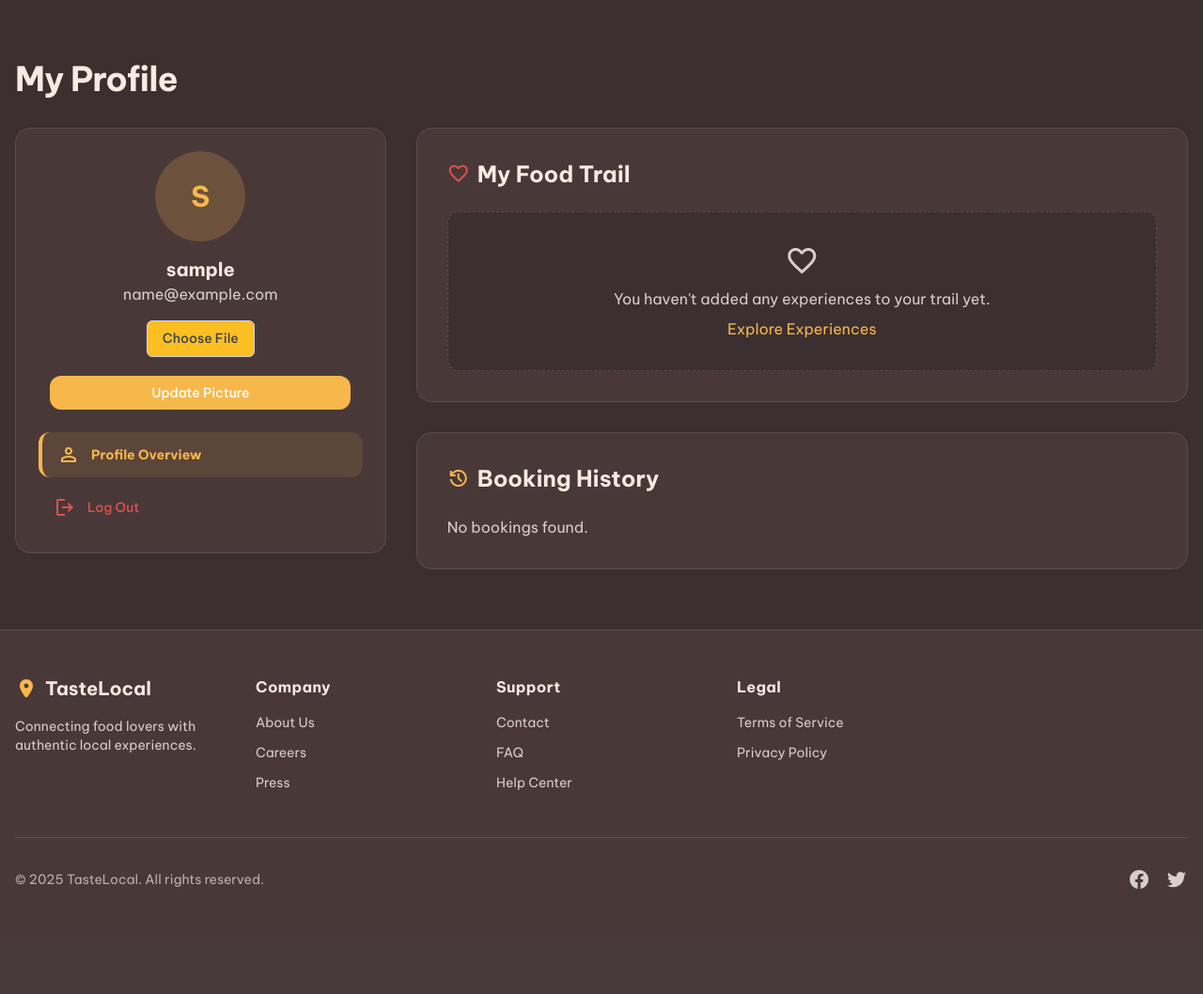
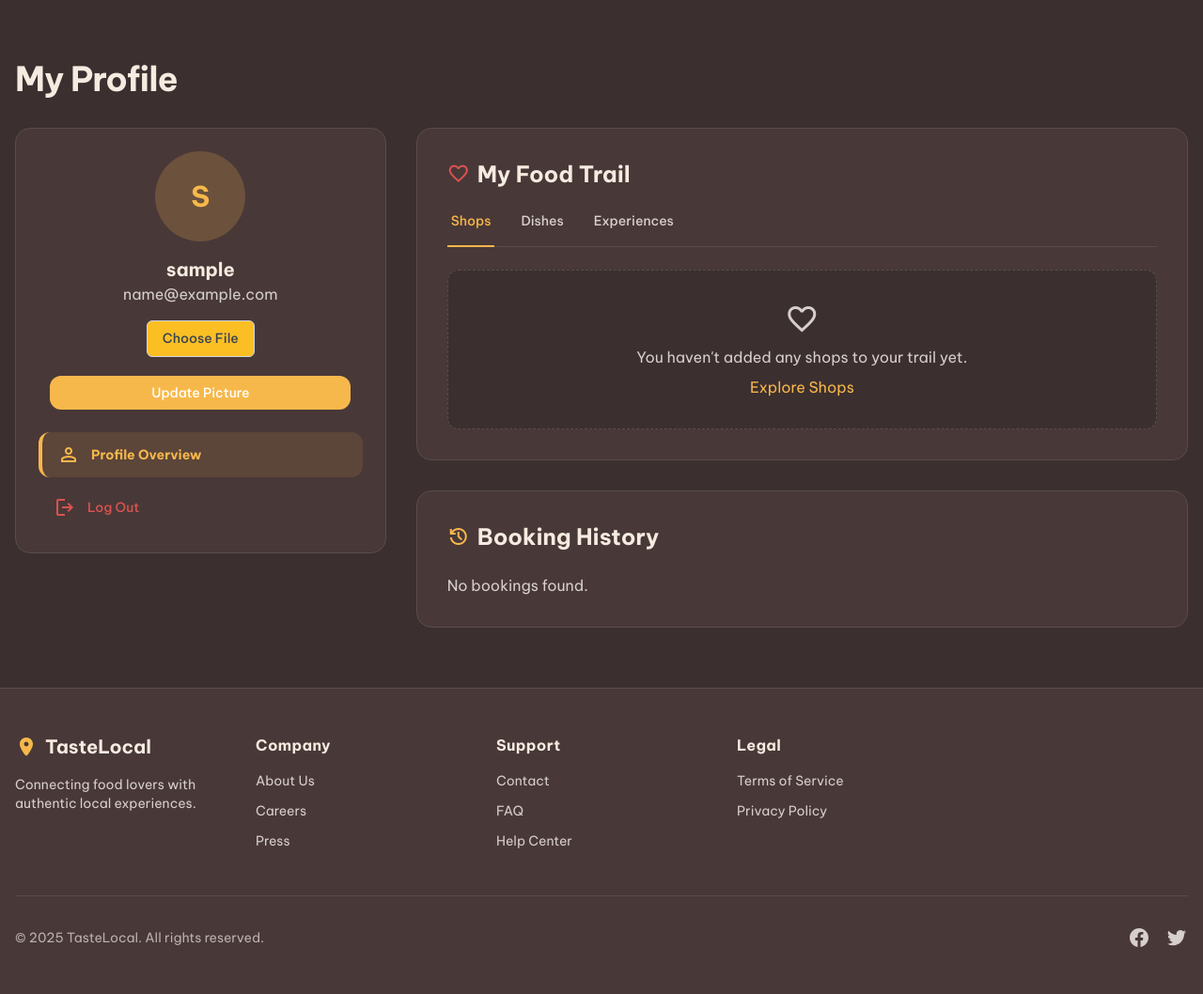
Before and after one commit to jinygoh/LocalFoodTourismPlatform5, a Django app: page /profile/ in a window 1280 px wide. Shown: the part 81-1139 px from the top of the page at 94% size. Before the commit the page ends 1027 px from the top, so only its background shows below. Run offline with Django 5.2, Linux system fonts and the light colour scheme; the visitor is signed in with stand-in values (Sample User, id 1); data comes from the database, SQL or seed files in the repository; data that the repository does not hold is empty; some libraries are stand-ins or nearby versions.

Commit message:
fix: Repair favorites functionality and consolidate UI
- Fixes the non-functional favorites button by ensuring the latest JavaScript is loaded.
- Removes the redundant, separate favorites page.
- Consolidates the display of all favorited items (shops, dishes, and experiences) into a tabbed interface on the user's profile page.

```diff
--- a/core/urls.py
+++ b/core/urls.py
@@ -19,7 +19,6 @@ urlpatterns = [
     path('booking/cancel/<int:pk>/', views.cancel_booking, name='cancel_booking'),
     path('profile/', views.profile, name='profile'),
     path('profile/edit/', views.profile_edit_view, name='profile_edit'),
-    path('favorites/', views.favorites_page, name='favorites'),
     path('vendor/dashboard/', views.vendor_dashboard, name='vendor_dashboard'),
     path('shop/<int:pk>/', views.vendor_detail, name='vendor_detail'),
     path('shop/profile/edit/', views.edit_vendor_profile, name='edit_vendor_profile'),
--- a/core/views.py
+++ b/core/views.py
@@ -241,17 +241,24 @@ def profile(request):
 
     bookings = Booking.objects.filter(user=request.user).order_by('-date')
 
+    shop_content_type = ContentType.objects.get_for_model(Shop)
+    dish_content_type = ContentType.objects.get_for_model(Dish)
     experience_content_type = ContentType.objects.get_for_model(Experience)
-    favorite_experiences_ids = Favorite.objects.filter(
-        user=request.user,
-        content_type=experience_content_type
-    ).values_list('object_id', flat=True)
+
+    favorite_shops_ids = Favorite.objects.filter(user=request.user, content_type=shop_content_type).values_list('object_id', flat=True)
+    favorite_dishes_ids = Favorite.objects.filter(user=request.user, content_type=dish_content_type).values_list('object_id', flat=True)
+    favorite_experiences_ids = Favorite.objects.filter(user=request.user, content_type=experience_content_type).values_list('object_id', flat=True)
+
+    favorite_shops = Shop.objects.filter(pk__in=favorite_shops_ids)
+    favorite_dishes = Dish.objects.filter(pk__in=favorite_dishes_ids)
     favorite_experiences = Experience.objects.filter(pk__in=favorite_experiences_ids)
 
     return render(request, 'core/profile.html', {
         'form': form,
         'bookings': bookings,
-        'favorites': favorite_experiences,
+        'favorite_shops': favorite_shops,
+        'favorite_dishes': favorite_dishes,
+        'favorite_experiences': favorite_experiences,
         'user_profile': user_profile
     })
 
@@ -402,28 +409,6 @@ def profile_edit_view(request):
         'profile_form': profile_form
     })
 
-@login_required
-def favorites_page(request):
-    if not request.user.is_tourist:
-        return redirect('home')
-
-    shop_content_type = ContentType.objects.get_for_model(Shop)
-    dish_content_type = ContentType.objects.get_for_model(Dish)
-    experience_content_type = ContentType.objects.get_for_model(Experience)
-
-    favorite_shops_ids = Favorite.objects.filter(user=request.user, content_type=shop_content_type).values_list('object_id', flat=True)
-    favorite_dishes_ids = Favorite.objects.filter(user=request.user, content_type=dish_content_type).values_list('object_id', flat=True)
-    favorite_experiences_ids = Favorite.objects.filter(user=request.user, content_type=experience_content_type).values_list('object_id', flat=True)
-
-    favorite_shops = Shop.objects.filter(pk__in=favorite_shops_ids)
-    favorite_dishes = Dish.objects.filter(pk__in=favorite_dishes_ids)
-    favorite_experiences = Experience.objects.filter(pk__in=favorite_experiences_ids)
-
-    return render(request, 'core/favorites.html', {
-        'favorite_shops': favorite_shops,
-        'favorite_dishes': favorite_dishes,
-        'favorite_experiences': favorite_experiences,
-    })
 
 @require_POST
 @login_required
--- a/templates/base.html
+++ b/templates/base.html
@@ -74,10 +74,6 @@
                             href="{% url 'explore' %}">Explore</a>
                         <a class="text-sm font-medium hover:text-primary transition-colors"
                             href="{% url 'about' %}">About</a>
-                        {% if user.is_authenticated and user.is_tourist %}
-                        <a class="text-sm font-medium hover:text-primary transition-colors"
-                            href="{% url 'favorites' %}">My Favorites</a>
-                        {% endif %}
                         {% if user.is_authenticated and user.is_vendor %}
                         <a class="text-sm font-medium hover:text-primary transition-colors"
                             href="{% url 'vendor_dashboard' %}">Vendor Dashboard</a>
@@ -183,7 +179,8 @@
     </div>
     <script src="https://unpkg.com/leaflet@1.9.4/dist/leaflet.js"
         integrity="sha256-20nQCchB9co0qIjJZRGuk2/Z9VM+kNiyxNV1lvTlZBo=" crossorigin=""></script>
-    <script src="{% static 'js/favorites.js' %}"></script>
+    <script defer src="https://cdn.jsdelivr.net/npm/alpinejs@3.x.x/dist/cdn.min.js"></script>
+    <script src="{% static 'js/favorites.js' %}?v=1"></script>
     {% block extra_script %}{% endblock %}
     {% block extra_js %}{% endblock %}
 </body>
--- a/templates/core/profile.html
+++ b/templates/core/profile.html
@@ -125,67 +125,103 @@ TasteLocal{% endblock %}
           My Food Trail
         </h2>
 
-        {% if favorites %}
+        <div x-data="{ tab: 'shops' }">
+          <div class="border-b border-border-dark mb-6">
+            <nav class="-mb-px flex space-x-6">
+              <button @click="tab = 'shops'" :class="{'border-primary text-primary': tab === 'shops', 'border-transparent text-text-dark-muted hover:text-text-dark': tab !== 'shops'}" class="whitespace-nowrap pb-4 px-1 border-b-2 font-medium text-sm">
+                Shops
+              </button>
+              <button @click="tab = 'dishes'" :class="{'border-primary text-primary': tab === 'dishes', 'border-transparent text-text-dark-muted hover:text-text-dark': tab !== 'dishes'}" class="whitespace-nowrap pb-4 px-1 border-b-2 font-medium text-sm">
+                Dishes
+              </button>
+              <button @click="tab = 'experiences'" :class="{'border-primary text-primary': tab === 'experiences', 'border-transparent text-text-dark-muted hover:text-text-dark': tab !== 'experiences'}" class="whitespace-nowrap pb-4 px-1 border-b-2 font-medium text-sm">
+                Experiences
+              </button>
+            </nav>
+          </div>
+
+          <div x-show="tab === 'shops'">
+            {% if favorite_shops %}
             <div class="grid grid-cols-1 md:grid-cols-2 gap-6">
-          {% for listing in favorites %}
-          <a
-            href="{% url 'experience_detail' listing.pk %}"
-            class="flex flex-col overflow-hidden rounded-lg bg-background-dark border border-border-dark hover:border-primary transition-colors group"
-          >
+              {% for shop in favorite_shops %}
+              <a href="{% url 'shop_detail' shop.pk %}" class="flex flex-col overflow-hidden rounded-lg bg-background-dark border border-border-dark hover:border-primary transition-colors group">
                 <div class="h-40 w-full overflow-hidden relative">
-              {% if listing.image %}
-              <img
-                class="h-full w-full object-cover transition-transform duration-300 group-hover:scale-105"
-                src="{{ listing.image.url }}"
-                alt="{{ listing.title }}"
-              />
-              {% else %}
-              <img
-                class="h-full w-full object-cover transition-transform duration-300 group-hover:scale-105"
-                src="https://source.unsplash.com/800x600/?food,singapore,{{ listing.pk }}"
-                alt="{{ listing.title }}"
-              />
-              {% endif %}
+                  <img class="h-full w-full object-cover transition-transform duration-300 group-hover:scale-105" src="{{ shop.image.url }}" alt="{{ shop.business_name }}">
                   <div class="absolute top-2 right-2 bg-black/50 rounded-full p-1">
-                <span
-                  class="material-symbols-outlined text-secondary !text-lg"
-                  style="font-variation-settings: 'FILL' 1"
-                  >favorite</span
-                >
+                    <span class="material-symbols-outlined text-secondary !text-lg" style="font-variation-settings: 'FILL' 1">favorite</span>
                   </div>
                 </div>
                 <div class="p-4">
-              <h3 class="font-bold text-lg truncate">
-                {{ listing.title }}
-              </h3>
-              <p class="text-sm text-text-dark-muted truncate">
-                {{ listing.vendor.business_name }}
-              </p>
-              <p class="mt-2 font-bold text-primary">
-                ${{ listing.price }}
-              </p>
+                  <h3 class="font-bold text-lg truncate">{{ shop.business_name }}</h3>
+                  <p class="text-sm text-text-dark-muted truncate">{{ shop.location }}</p>
                 </div>
               </a>
               {% endfor %}
             </div>
             {% else %}
-        <div
-          class="text-center py-8 bg-background-dark rounded-lg border border-border-dark border-dashed"
-        >
-          <span
-            class="material-symbols-outlined text-4xl text-text-dark-muted mb-2"
-            >favorite_border</span
-          >
-          <p class="text-text-dark-muted">
-            You haven't added any experiences to your trail yet.
-          </p>
-          <a
-            href="{% url 'explore' %}"
-            class="text-primary hover:underline mt-2 inline-block"
-            >Explore Experiences</a
-          >
+            <div class="text-center py-8 bg-background-dark rounded-lg border border-border-dark border-dashed">
+              <span class="material-symbols-outlined text-4xl text-text-dark-muted mb-2">favorite_border</span>
+              <p class="text-text-dark-muted">You haven't added any shops to your trail yet.</p>
+              <a href="{% url 'explore' %}" class="text-primary hover:underline mt-2 inline-block">Explore Shops</a>
             </div>
             {% endif %}
+          </div>
+
+          <div x-show="tab === 'dishes'">
+            {% if favorite_dishes %}
+            <div class="grid grid-cols-1 md:grid-cols-2 gap-6">
+              {% for dish in favorite_dishes %}
+              <a href="{% url 'dish_detail' dish.pk %}" class="flex flex-col overflow-hidden rounded-lg bg-background-dark border border-border-dark hover:border-primary transition-colors group">
+                <div class="h-40 w-full overflow-hidden relative">
+                  <img class="h-full w-full object-cover transition-transform duration-300 group-hover:scale-105" src="{{ dish.image.url }}" alt="{{ dish.name }}">
+                  <div class="absolute top-2 right-2 bg-black/50 rounded-full p-1">
+                    <span class="material-symbols-outlined text-secondary !text-lg" style="font-variation-settings: 'FILL' 1">favorite</span>
+                  </div>
+                </div>
+                <div class="p-4">
+                  <h3 class="font-bold text-lg truncate">{{ dish.name }}</h3>
+                  <p class="text-sm text-text-dark-muted truncate">{{ dish.shop.business_name }}</p>
+                </div>
+              </a>
+              {% endfor %}
+            </div>
+            {% else %}
+            <div class="text-center py-8 bg-background-dark rounded-lg border border-border-dark border-dashed">
+              <span class="material-symbols-outlined text-4xl text-text-dark-muted mb-2">favorite_border</span>
+              <p class="text-text-dark-muted">You haven't added any dishes to your trail yet.</p>
+              <a href="{% url 'explore' %}" class="text-primary hover:underline mt-2 inline-block">Explore Dishes</a>
+            </div>
+            {% endif %}
+          </div>
+
+          <div x-show="tab === 'experiences'">
+            {% if favorite_experiences %}
+            <div class="grid grid-cols-1 md:grid-cols-2 gap-6">
+              {% for experience in favorite_experiences %}
+              <a href="{% url 'experience_detail' experience.pk %}" class="flex flex-col overflow-hidden rounded-lg bg-background-dark border border-border-dark hover:border-primary transition-colors group">
+                <div class="h-40 w-full overflow-hidden relative">
+                  <img class="h-full w-full object-cover transition-transform duration-300 group-hover:scale-105" src="{{ experience.image.url }}" alt="{{ experience.title }}">
+                  <div class="absolute top-2 right-2 bg-black/50 rounded-full p-1">
+                    <span class="material-symbols-outlined text-secondary !text-lg" style="font-variation-settings: 'FILL' 1">favorite</span>
+                  </div>
+                </div>
+                <div class="p-4">
+                  <h3 class="font-bold text-lg truncate">{{ experience.title }}</h3>
+                  <p class="text-sm text-text-dark-muted truncate">{{ experience.vendor.business_name }}</p>
+                  <p class="mt-2 font-bold text-primary">${{ experience.price }}</p>
+                </div>
+              </a>
+              {% endfor %}
+            </div>
+            {% else %}
+            <div class="text-center py-8 bg-background-dark rounded-lg border border-border-dark border-dashed">
+              <span class="material-symbols-outlined text-4xl text-text-dark-muted mb-2">favorite_border</span>
+              <p class="text-text-dark-muted">You haven't added any experiences to your trail yet.</p>
+              <a href="{% url 'explore' %}" class="text-primary hover:underline mt-2 inline-block">Explore Experiences</a>
+            </div>
+            {% endif %}
+          </div>
+        </div>
       </section>
 
       <!-- Booking History -->
```
Also changed, not shown: templates/core/favorites.html (deleted, +0 -84 lines). Lines whose indentation alone changed are shown as unchanged.
